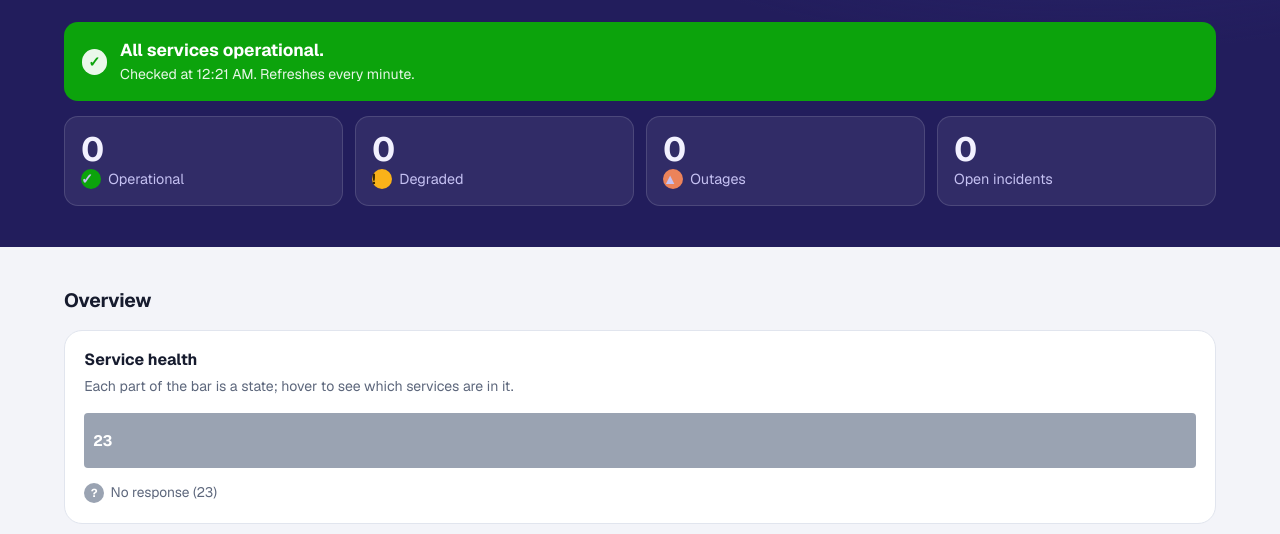
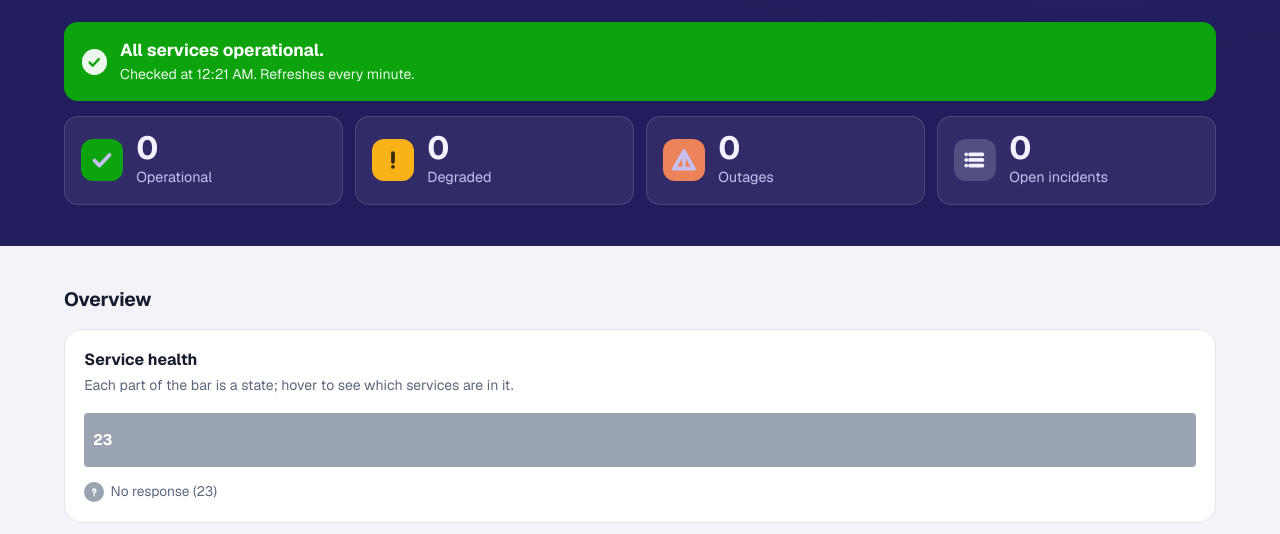
Before and after one commit to sidneycavalcanti/sidneycavalcanti.github.io, a plain HTML site: page dev.html in a window 1280 px wide. Shown: the part 236-770 px from the top of the page. Drawn offline with nearby package versions, Linux system fonts and the light colour scheme; no server answers.

Commit message:
Icones de status em SVG (nitidos em qualquer fonte) e indicadores do topo com selo colorido
Co-Authored-By: Claude Opus 5.5 <noreply@anthropic.com>

```diff
--- a/dev.html
+++ b/dev.html
@@ -48,17 +48,18 @@ button { font: inherit; color: inherit; }
 :focus-visible { outline: 3px solid var(--accent); outline-offset: 2px; border-radius: 6px; }
 .wrap { max-width: 74rem; margin: 0 auto; padding: 0 1rem; }
 
-[data-nivel="ok"] { --c: var(--ok); --ic: "✓"; }
-[data-nivel="maint"] { --c: var(--maint); --ic: "⚙"; }
-[data-nivel="minor"] { --c: var(--minor); --ic: "!"; }
-[data-nivel="major"] { --c: var(--major); --ic: "▲"; }
-[data-nivel="critical"] { --c: var(--critical); --ic: "✕"; }
-[data-nivel="erro"], [data-nivel="espera"] { --c: var(--off); --ic: "?"; }
-/* icone redondo com o simbolo do estado: a cor nunca fala sozinha */
+[data-nivel="ok"] { --c: var(--ok); }
+[data-nivel="maint"] { --c: var(--maint); }
+[data-nivel="minor"] { --c: var(--minor); }
+[data-nivel="major"] { --c: var(--major); }
+[data-nivel="critical"] { --c: var(--critical); }
+[data-nivel="erro"], [data-nivel="espera"] { --c: var(--off); }
+[data-nivel="inc"] { --c: var(--accent); }
+/* icone redondo com o simbolo do estado (SVG, igual em qualquer fonte): a cor nunca fala sozinha */
 .ico { display: inline-grid; place-items: center; width: 1.25rem; height: 1.25rem; border-radius: 50%;
-  background: var(--c); color: #fff; font-size: .72rem; font-weight: 700; flex: none; line-height: 1; }
-.ico::before { content: var(--ic); }
-[data-nivel="minor"] .ico, [data-nivel="minor"].ico { color: #3a2a00; }
+  background: var(--c); color: #fff; flex: none; }
+.ico svg { width: 72%; height: 72%; fill: none; stroke: currentColor; stroke-width: 3; stroke-linecap: round; stroke-linejoin: round; }
+.ico[data-nivel="minor"] { color: #3a2a00; }
 .dot { width: .6rem; height: .6rem; border-radius: 50%; background: var(--c); flex: none; }
 
 /* ---------- topo ---------- */
@@ -80,9 +81,12 @@ h1 { font-size: clamp(2.2rem, 6vw, 3.8rem); font-weight: 700; line-height: 1.04;
 .banner .ico { background: rgb(255 255 255 / .92); color: var(--c); width: 1.6rem; height: 1.6rem; font-size: .9rem; }
 .banner small { display: block; font-weight: 400; font-size: .88rem; opacity: .9; }
 .kpis { display: grid; grid-template-columns: repeat(4, 1fr); gap: .75rem; margin-top: .9rem; }
-.kpi { background: rgb(255 255 255 / .07); border: 1px solid rgb(255 255 255 / .13); border-radius: 14px; padding: .9rem 1rem; }
-.kpi b { display: block; font-size: 2.1rem; font-weight: 700; letter-spacing: -.03em; line-height: 1.1; }
-.kpi span { display: flex; align-items: center; gap: .45rem; color: var(--band-muted); font-size: .9rem; }
+.kpi { display: flex; align-items: center; gap: .85rem; background: rgb(255 255 255 / .07);
+  border: 1px solid rgb(255 255 255 / .13); border-radius: 14px; padding: .9rem 1rem; }
+.kpi .ico { width: 2.6rem; height: 2.6rem; border-radius: 12px; }
+.kpi .ico[data-nivel="inc"] { background: rgb(255 255 255 / .16); color: var(--band-ink); }
+.kpi b { display: block; font-size: 2rem; font-weight: 700; letter-spacing: -.03em; line-height: 1.05; }
+.kpi span { color: var(--band-muted); font-size: .9rem; }
 
 /* ---------- cartoes e graficos ---------- */
 main.wrap { padding-top: 2.4rem; }
@@ -565,7 +569,22 @@ function relativo(iso) {
   for (const [u, n] of [["day", 86400], ["hour", 3600], ["minute", 60]]) if (Math.abs(s) >= n) return rtf.format(Math.round(s / n), u);
   return rtf.format(Math.round(s), "second");
 }
-const ico = (nivel) => el("span", { class: "ico", "data-nivel": nivel, "aria-hidden": "true" });
+// desenho de cada icone (viewBox 24): check, exclamacao, triangulo de alerta, X, chave, interrogacao, lista
+const ICONES = {
+  ok: "M6 12.5l4 4L18 8",
+  minor: "M12 6.5v7M12 17.5v.01",
+  major: "M12 5L20 19H4zM12 10.5v3.5M12 16.8v.01",
+  critical: "M7.5 7.5l9 9M16.5 7.5l-9 9",
+  maint: "M14.5 6.5a4 4 0 0 0-5 5L5 16l3 3 4.5-4.5a4 4 0 0 0 5-5l-2.5 2.5-2.5-.5-.5-2.5z",
+  erro: "M9.5 9.5a2.5 2.5 0 1 1 3.5 2.3c-.7.3-1 .9-1 1.6v.4M12 17.5v.01",
+  espera: "M12 7v5l3 2",
+  inc: "M8 7.5h10M8 12h10M8 16.5h10M5 7.5v.01M5 12v.01M5 16.5v.01",
+};
+const ico = (nivel) => {
+  const n = el("span", { class: "ico", "data-nivel": nivel, "aria-hidden": "true" });
+  n.innerHTML = `<svg viewBox="0 0 24 24"><path d="${ICONES[nivel] || ICONES.erro}"/></svg>`;
+  return n;
+};
 const pill = (nivel) => el("span", { class: "pill", "data-nivel": nivel }, ico(nivel), T[LANG].estado[nivel]);
 const ordem = (a, b) => PESO[b.nivel] - PESO[a.nivel];
 
@@ -604,9 +623,9 @@ function desenhar() {
     ["ok", conta((s) => s.nivel === "ok" || s.nivel === "maint"), t.kOk],
     ["minor", conta((s) => s.nivel === "minor"), t.kInst],
     ["major", falhas, t.kFalha],
-    [null, incAbertos, t.kInc],
-  ].map(([k, n, rot]) => el("div", { class: "kpi" }, el("b", {}, carregando ? "–" : String(n)),
-    el("span", {}, k ? ico(k) : null, rot))));
+    ["inc", incAbertos, t.kInc],
+  ].map(([k, n, rot]) => el("div", { class: "kpi" }, ico(k),
+    el("div", {}, el("b", {}, carregando ? "–" : String(n)), el("span", {}, rot)))));
 
   // graficos
   $("g-todos").replaceChildren(...pilha(ATUAL, true));
```
